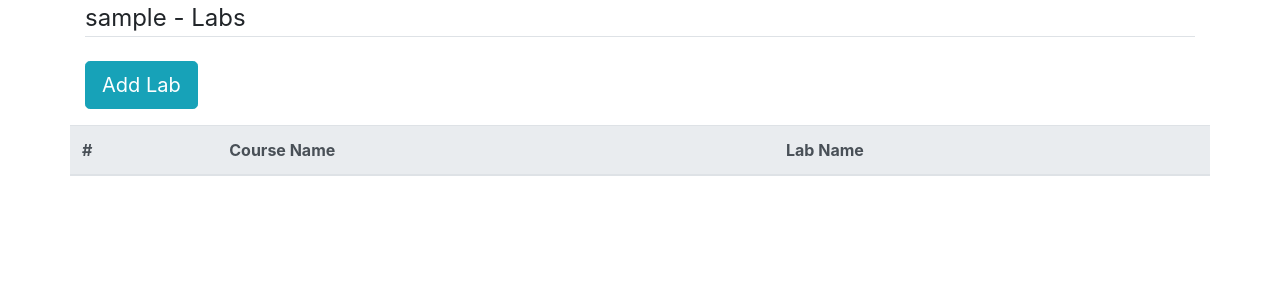
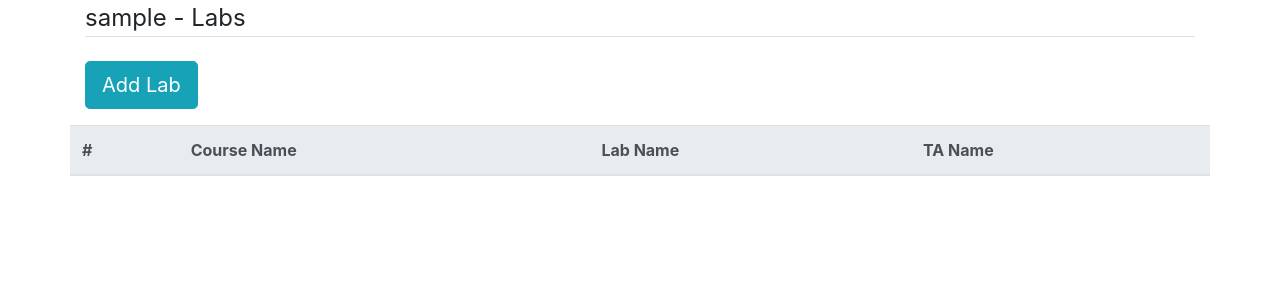
Before and after one commit to alshuyu2/TA-Scheduler, a Django app: page /labs/ in a window 1280 px wide. Shown: the part 56-356 px from the top of the page. Run offline with Django 3.2, Linux system fonts and the light colour scheme; the visitor is signed in with stand-in values (Sample User, id 1); data that the repository does not hold is empty; some libraries are stand-ins or nearby versions.

Commit message:
Worked on TAs to Lab

```diff
--- a/TA_schedule/views.py
+++ b/TA_schedule/views.py
@@ -13,7 +13,7 @@ from .forms import UserUpdateForm, PersonalInfoUpdateForm, CourseCreateForm, Lab
 
 from django.core.exceptions import ObjectDoesNotExist
 
-from .models import PersonalInfo, Class, Lab, ClassToLab
+from .models import PersonalInfo, Class, Lab, ClassToLab, TAtoClass
 
 
 @receiver(post_save, sender=User)
@@ -108,11 +108,15 @@ class Labs(View):
 class addLabs(View):
     def get(self, request):
         allCourses = ClassToLab.objects.all();
-        return render(request, "addLabs.html", {"courses": allCourses})
+        allTA= PersonalInfo.objects.filter(role=3);
+        # # allTA = PersonalInfo.objects.all();
+        # allTAs = PersonalInfo.objects.all();
+        # allTAa = TAtoClass.objects.all();
+        return render(request, "addLabs.html", {"courses": allCourses, "TAs" : allTA})
 
     def post(self, request):
         class_add = Class.objects.get(name=request.POST["course"])
-        new_Lab = Lab(section=request.POST["labName"])
+        new_Lab = Lab(section=request.POST["labName"], ta_name= request.POST["TAa"])
         new_Lab.save()
         new_ClasstoLab = ClassToLab(lab_id=new_Lab, class_id=class_add)
         new_ClasstoLab.save()
--- a/templates/labs.html
+++ b/templates/labs.html
@@ -15,6 +15,7 @@
                       <th>#</th>
                       <th>Course Name</th>
                         <th>Lab Name</th>
+                        <th>TA Name</th>
                     </tr>
                   </thead>
                   <tbody>
@@ -23,6 +24,7 @@
                         <th scope="row">{{ forloop.counter }}</th>
                         <td>{{ i.class_id.name }}</td>
                           <td> {{ i.lab_id.section }}</td>
+                          <td> {{ i.lab_id.ta_name }}</td>
                       </tr>
                     {% endfor %}
                   </tbody>
```
Also changed, not shown: templates/addLabs.html (+10 -0 lines).
